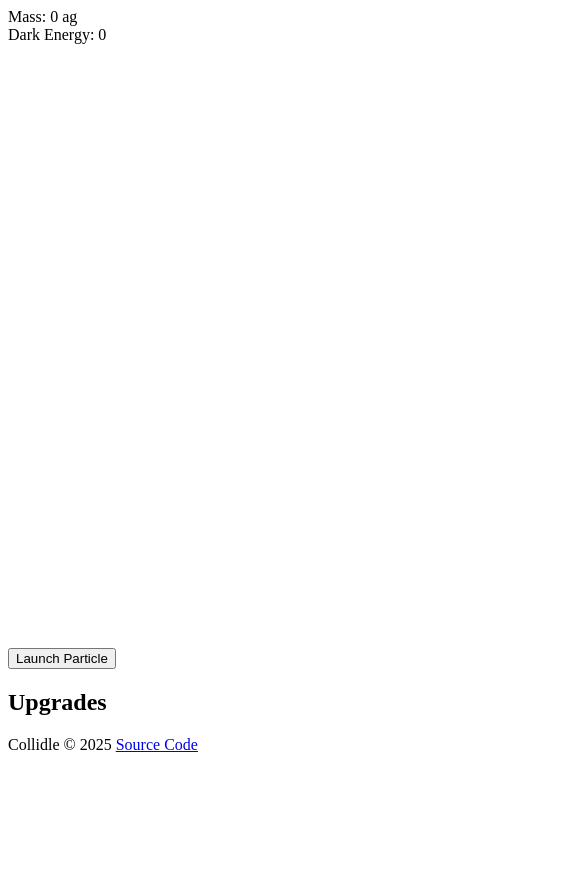
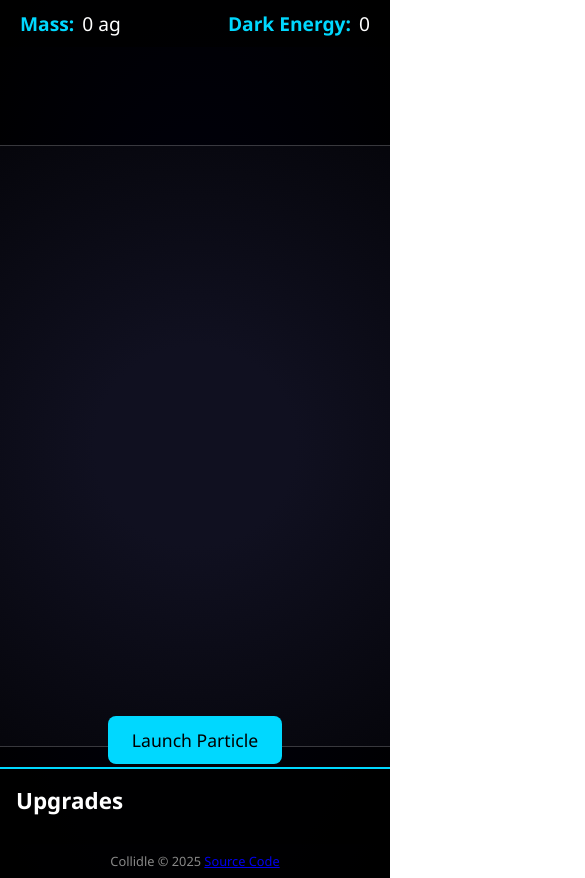
Before and after one commit to JesseOpitz/Collidle, a plain HTML site: page index.html in a window 390 px wide. Shown: the top 878 px of the page, 585 px wide, since content can reach past the window. Before the commit the page ends 844 px from the top, so only its background shows below. Drawn offline with Linux system fonts and the light colour scheme.

Commit message:
Update style.css

```diff
--- a/style.css
+++ b/style.css
@@ -1,48 +1,169 @@
-<!DOCTYPE html>
-<html lang="en">
-<head>
-  <meta charset="UTF-8" />
-  <meta name="viewport" content="width=device-width, initial-scale=1.0" />
-  <title>Collidle</title>
-  <link rel="stylesheet" href="style.css" />
-  <script defer src="utils/formatter.js"></script>
-  <script defer src="save/autosave.js"></script>
-  <script defer src="game.js"></script>
-  <script defer src="tutorial/onboarding.js"></script>
-</head>
-<body>
-  <div id="game-container">
-    <!-- Header / HUD -->
-    <header id="hud">
-      <div class="hud-section">
-        <span class="hud-label">Mass:</span>
-        <span id="mass-display">0 ag</span>
-      </div>
-      <div class="hud-section">
-        <span class="hud-label">Dark Energy:</span>
-        <span id="dark-energy-display">0</span>
-      </div>
-    </header>
+/* Global Reset & Fonts */
+* {
+  margin: 0;
+  padding: 0;
+  box-sizing: border-box;
+  font-family: 'Segoe UI', Tahoma, Geneva, Verdana, sans-serif;
+}
 
-    <!-- Game Canvas Area -->
-    <main id="game-space">
-      <canvas id="space-canvas" width="800" height="600"></canvas>
-      <button id="fire-btn" title="Tap to launch a particle">Launch Particle</button>
-    </main>
+body {
+  background: radial-gradient(ellipse at center, #000010, #000000);
+  color: #FFFFFF;
+  overflow: hidden;
+}
 
-    <!-- Upgrade Panel -->
-    <aside id="upgrade-panel">
-      <h2>Upgrades</h2>
-      <ul id="upgrade-list">
-        <!-- Populated dynamically -->
-      </ul>
-    </aside>
-  </div>
+#game-container {
+  display: flex;
+  flex-direction: column;
+  height: 100vh;
+  width: 100vw;
+}
 
-  <!-- Footer -->
-  <footer id="footer">
-    <span>Collidle © 2025</span>
-    <a href="https://github.com/yourusername/collidle" target="_blank">Source Code</a>
-  </footer>
-</body>
-</html>
+/* HUD Styles */
+#hud {
+  display: flex;
+  justify-content: space-between;
+  background-color: rgba(0, 0, 0, 0.7);
+  padding: 10px 20px;
+  font-size: 1.2em;
+  z-index: 2;
+}
+
+.hud-section {
+  display: flex;
+  gap: 8px;
+}
+
+.hud-label {
+  font-weight: bold;
+  color: #00d8ff;
+}
+
+/* Game Space */
+#game-space {
+  flex: 1;
+  position: relative;
+  display: flex;
+  justify-content: center;
+  align-items: center;
+  overflow: hidden;
+}
+
+#space-canvas {
+  border: 1px solid rgba(255, 255, 255, 0.2);
+  background: radial-gradient(circle, #101020 20%, #000000 100%);
+}
+
+/* Fire Button */
+#fire-btn {
+  position: absolute;
+  bottom: 20px;
+  padding: 12px 24px;
+  background: #00d8ff;
+  color: #000;
+  border: none;
+  border-radius: 8px;
+  font-size: 1.1em;
+  cursor: pointer;
+  z-index: 2;
+  transition: transform 0.1s ease;
+}
+
+#fire-btn:active {
+  transform: scale(0.95);
+}
+
+/* Upgrade Panel */
+#upgrade-panel {
+  position: absolute;
+  top: 60px;
+  right: 0;
+  width: 280px;
+  max-height: 80vh;
+  background: rgba(0, 0, 0, 0.85);
+  border-left: 2px solid #00d8ff;
+  overflow-y: auto;
+  padding: 16px;
+  z-index: 2;
+}
+
+#upgrade-panel h2 {
+  margin-bottom: 12px;
+  font-size: 1.4em;
+}
+
+#upgrade-list {
+  list-style: none;
+}
+
+.upgrade-item {
+  margin-bottom: 12px;
+  padding: 10px;
+  background: #111;
+  border: 1px solid #00d8ff;
+  border-radius: 8px;
+  cursor: pointer;
+  transition: background 0.2s ease;
+}
+
+.upgrade-item:hover {
+  background: #222;
+}
+
+.upgrade-name {
+  font-weight: bold;
+  color: #00d8ff;
+}
+
+.upgrade-cost {
+  font-size: 0.9em;
+  color: #bbb;
+}
+
+/* Footer */
+#footer {
+  text-align: center;
+  padding: 8px;
+  background: rgba(0, 0, 0, 0.6);
+  font-size: 0.8em;
+  color: #888;
+}
+
+/* Tutorial Box */
+.tutorial-box {
+  background: rgba(0, 0, 32, 0.95);
+  color: #fff;
+  padding: 16px;
+  border: 2px solid #00d8ff;
+  border-radius: 12px;
+  max-width: 320px;
+  box-shadow: 0 0 20px #00d8ff99;
+  position: absolute;
+  z-index: 1000;
+}
+
+.tutorial-box button {
+  margin: 8px 4px 0 0;
+  padding: 8px 12px;
+  border: none;
+  background: #00d8ff;
+  color: #000;
+  font-weight: bold;
+  border-radius: 6px;
+  cursor: pointer;
+}
+
+/* Responsive */
+@media (max-width: 768px) {
+  #upgrade-panel {
+    width: 100%;
+    top: auto;
+    bottom: 0;
+    border-left: none;
+    border-top: 2px solid #00d8ff;
+  }
+
+  #fire-btn {
+    bottom: 80px;
+  }
+}
```
